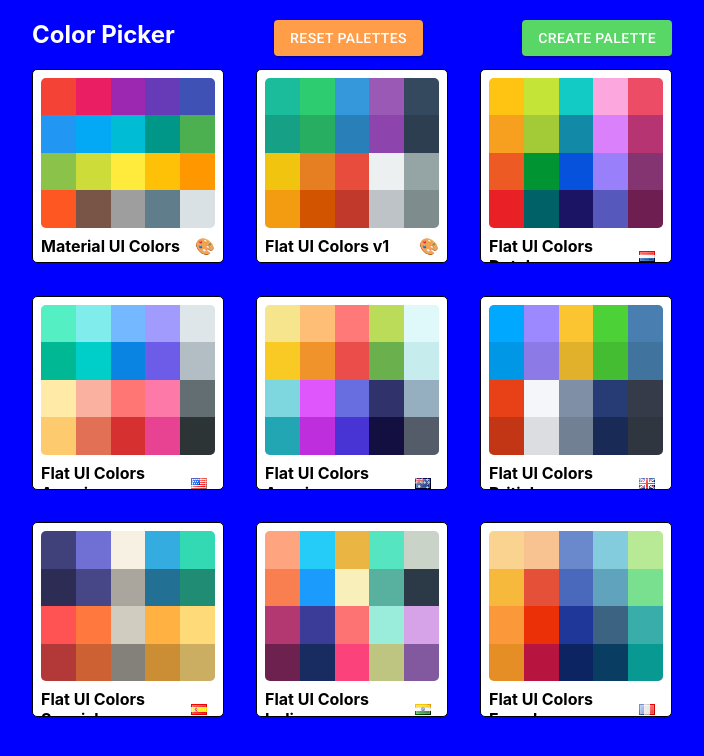
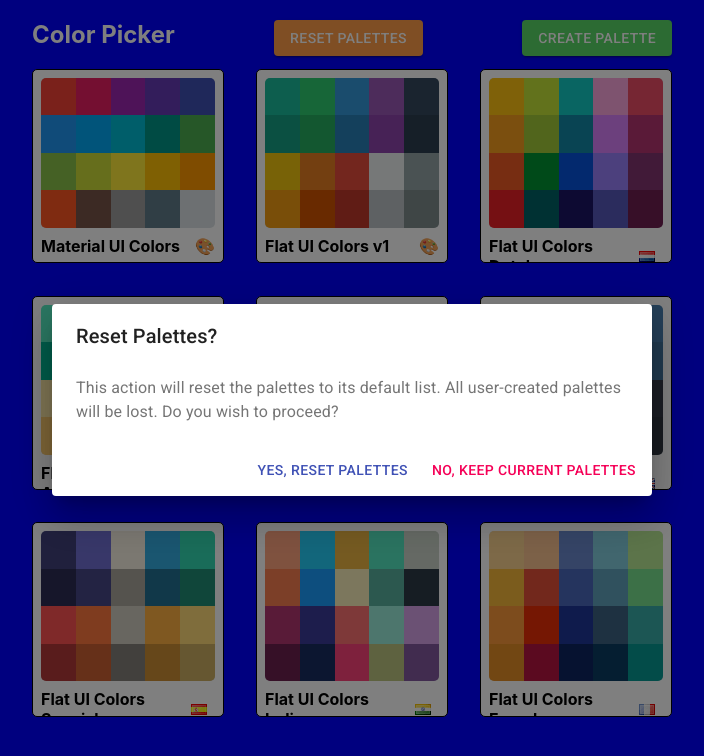
Before and after one commit to philipng88/color-picker, a React (Create React App) app: page / in a window 1280 px wide. Both pictures are taken after a click on the button "RESET PALETTES". Shown: the top 756 px of the page, without its empty margins (288-992 px from the left). Built offline with nearby package versions, Linux system fonts and the light colour scheme.

Commit message:
showing alert dialogs when resetting the palette list or leaving the create palette page;added accessibility labels/text to alert dialog component

```diff
--- a/src/components/Dialogs/AlertDialog.js
+++ b/src/components/Dialogs/AlertDialog.js
@@ -10,15 +10,23 @@
   open,
   title,
   message,
+  accessibilityLabelText,
+  accessibilityDescriptionText,
   confirmText,
   cancelText,
   confirmAction,
   cancelAction,
 }) => (
-  <Dialog open={open}>
-    <DialogTitle>{title}</DialogTitle>
+  <Dialog
+    open={open}
+    aria-labelledby={accessibilityLabelText}
+    aria-describedby={accessibilityDescriptionText}
+  >
+    <DialogTitle id={accessibilityLabelText}>{title}</DialogTitle>
     <DialogContent>
-      <DialogContentText>{message}</DialogContentText>
+      <DialogContentText id={accessibilityDescriptionText}>
+        {message}
+      </DialogContentText>
     </DialogContent>
     <DialogActions>
       <Button color="primary" onClick={confirmAction}>
--- a/src/components/NewPalette/NewPaletteForm.js
+++ b/src/components/NewPalette/NewPaletteForm.js
@@ -45,6 +45,8 @@
         open={clearPaletteDialogIsOpen}
         title="Clear Palette?"
         message="You are about to remove all colors from your palette. Are you sure you wish to proceed?"
+        accessibilityLabelText="clear-alert-dialog-title"
+        accessibilityDescriptionText="clear-alert-dialog-content-text"
         confirmText="Yes, Clear Palette"
         cancelText="No, Keep Palette"
         confirmAction={clearColors}
--- a/src/components/NewPalette/NewPaletteFormNavbar/NewPaletteFormNavbar.js
+++ b/src/components/NewPalette/NewPaletteFormNavbar/NewPaletteFormNavbar.js
@@ -1,5 +1,5 @@
 import React, { useState } from "react";
-import { Link } from "react-router-dom";
+import { withRouter } from "react-router-dom";
 import clsx from "clsx";
 import CssBaseline from "@material-ui/core/CssBaseline";
 import AppBar from "@material-ui/core/AppBar";
@@ -12,6 +12,7 @@
 import ArrowBackIcon from "@material-ui/icons/ArrowBack";
 import SaveIcon from "@material-ui/icons/Save";
 import ColorPickerDialogForm from "../ColorPickerForm/DialogForm/ColorPickerDialogForm";
+import AlertDialog from "../../Dialogs/AlertDialog";
 import NewPaletteFormNavbarStyles from "./NewPaletteFormNavbarStyles";
 
 const NewPaletteFormNavbar = (props) => {
@@ -21,14 +22,25 @@
     drawerIsOpen,
     handleDrawerOpen,
     handleSubmit,
+    history,
   } = props;
   const [formDialogShowing, setFormDialogShowing] = useState(false);
+  const [alertDialogIsOpen, setAlertDialogIsOpen] = useState(false);
   const classes = NewPaletteFormNavbarStyles();
 
-  const showFormDialog = () => setFormDialogShowing(true);
-  const hideFormDialog = () => setFormDialogShowing(false);
-
   return (
+    <>
+      <AlertDialog
+        open={alertDialogIsOpen}
+        title="Go Back?"
+        message="You are about to leave this page. The colors in your palette will not be saved. Are you sure you wish to continue?"
+        accessibilityLabelText="leave-alert-dialog-title"
+        accessibilityDescriptionText="leave-alert-dialog-content-text"
+        confirmText="yes, go back"
+        cancelText="no, stay on this page"
+        confirmAction={() => history.push("/")}
+        cancelAction={() => setAlertDialogIsOpen(false)}
+      />
       <div className={classes.root}>
         <CssBaseline />
         <AppBar
@@ -45,7 +57,10 @@
                 aria-label="Open Drawer"
                 onClick={handleDrawerOpen}
                 edge="start"
-              className={clsx(classes.menuButton, drawerIsOpen && classes.hide)}
+                className={clsx(
+                  classes.menuButton,
+                  drawerIsOpen && classes.hide
+                )}
               >
                 <MenuIcon />
               </IconButton>
@@ -56,12 +71,12 @@
           </Toolbar>
           <div className={classes.navButtonsWrapper}>
             <Button
-            component={Link}
-            to="/"
+              onClick={() =>
+                colors.length ? setAlertDialogIsOpen(true) : history.push("/")
+              }
               variant="contained"
               color="secondary"
               startIcon={<ArrowBackIcon />}
-            className={classes.navButton}
             >
               go back
             </Button>
@@ -69,8 +84,7 @@
               variant="contained"
               color="primary"
               startIcon={<SaveIcon />}
-            onClick={showFormDialog}
-            className={classes.navButton}
+              onClick={() => setFormDialogShowing(true)}
               disabled={!colors.length}
             >
               save palette
@@ -81,11 +95,12 @@
           <ColorPickerDialogForm
             palettes={palettes}
             handleSubmit={handleSubmit}
-          hideFormDialog={hideFormDialog}
+            hideFormDialog={() => setFormDialogShowing(false)}
           />
         )}
       </div>
+    </>
   );
 };
 
-export default NewPaletteFormNavbar;
+export default withRouter(NewPaletteFormNavbar);
--- a/src/components/NewPalette/NewPaletteFormNavbar/NewPaletteFormNavbarStyles.js
+++ b/src/components/NewPalette/NewPaletteFormNavbar/NewPaletteFormNavbarStyles.js
@@ -31,9 +31,9 @@
   },
   navButtonsWrapper: {
     marginRight: "1rem",
-  },
-  navButton: {
-    margin: "0 0.5rem",
+    "& button": {
+      margin: "0 0.5rem",
+    },
   },
 }));
 
--- a/src/components/Palette/PaletteList/PaletteList.js
+++ b/src/components/Palette/PaletteList/PaletteList.js
@@ -11,13 +11,20 @@
 } from "./PaletteListStyles";
 import MiniPalette from "../MiniPalette/MiniPalette";
 import SimpleDialog from "../../Dialogs/SimpleDialog";
+import AlertDialog from "../../Dialogs/AlertDialog";
 
 const PaletteList = (props) => {
   const { palettes, history, deletePalette } = props;
   const [deletePaletteDialogIsOpen, setDeletePaletteDialogIsOpen] = useState(
     false
   );
+  const [resetPalettesDialogIsOpen, setResetPalettesDialogIsOpen] = useState(
+    false
+  );
   const [deletionId, setDeletionId] = useState("");
+
+  const openResetDialog = () => setResetPalettesDialogIsOpen(true);
+  const closeResetDialog = () => setResetPalettesDialogIsOpen(false);
 
   const openDeleteDialog = (id) => {
     setDeletePaletteDialogIsOpen(true);
@@ -41,10 +48,7 @@
             <Button
               variant="contained"
               style={{ backgroundColor: "#ff9d49" }}
-              onClick={() => {
-                localStorage.removeItem("palettes");
-                window.location.reload();
-              }}
+              onClick={openResetDialog}
             >
               reset palettes
             </Button>
@@ -82,7 +86,7 @@
       </PaletteListWrapper>
       <SimpleDialog
         open={deletePaletteDialogIsOpen}
-        accessibilityLabelText=""
+        accessibilityLabelText="delete-palette-dialog-title"
         title="Delete Palette?"
         confirmText="Yes"
         cancelText="No"
@@ -90,6 +94,21 @@
         confirmAction={() => deletePalette(deletionId)}
         cancelAction={closeDeleteDialog}
       />
+      <AlertDialog
+        open={resetPalettesDialogIsOpen}
+        title="Reset Palettes?"
+        message="This action will reset the palettes to its default list. All user-created palettes will be lost. Do you wish to proceed?"
+        accessibilityLabelText="reset-alert-dialog-title"
+        accessibilityDescriptionText="reset-alert-dialog-content-text"
+        confirmText="Yes, reset palettes"
+        cancelText="No, keep current palettes"
+        confirmAction={() => {
+          // TODO: refactor to be asynchronous
+          localStorage.removeItem("palettes");
+          window.location.reload();
+        }}
+        cancelAction={closeResetDialog}
+      />
     </>
   );
 };
```
Lines whose indentation alone changed are shown as unchanged.
